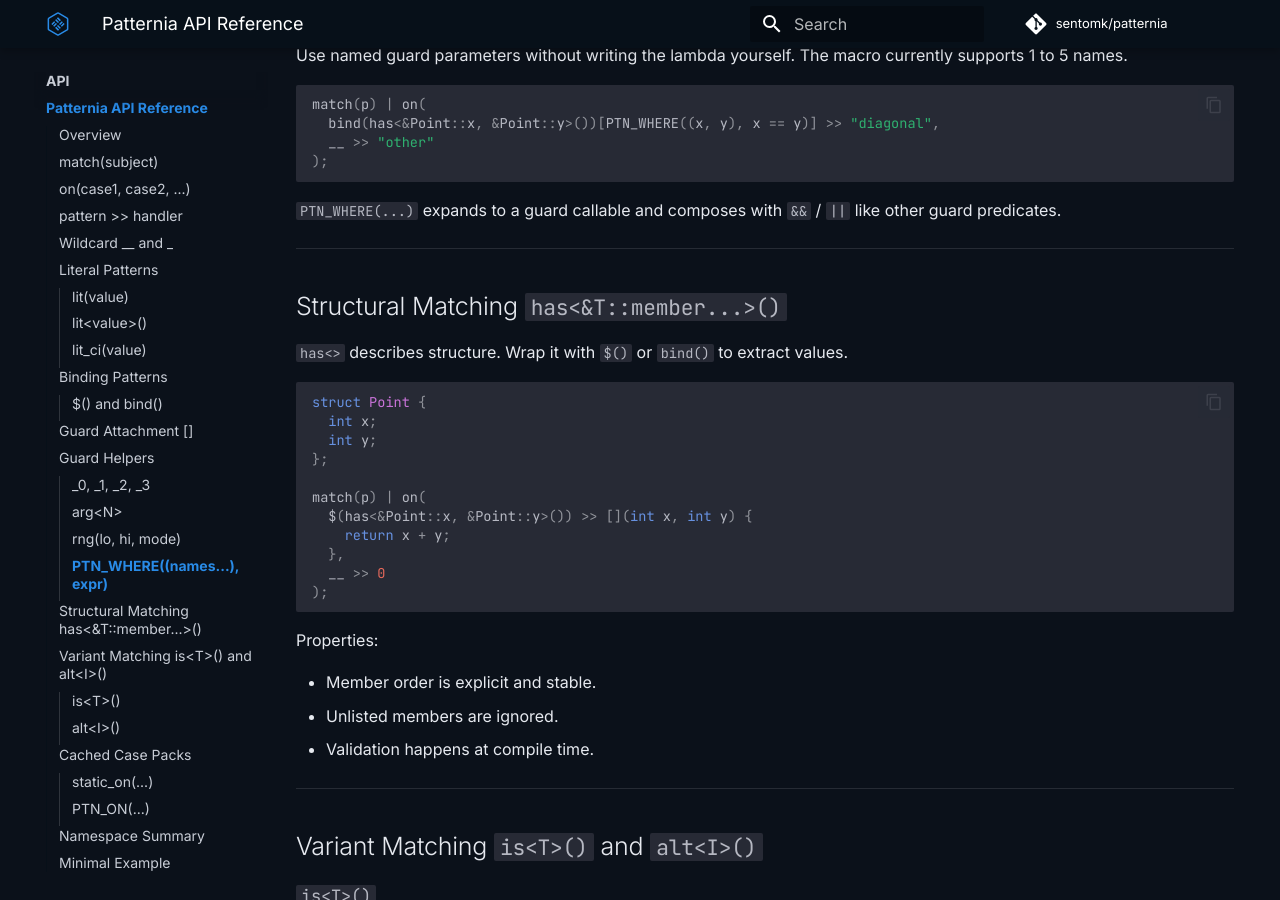
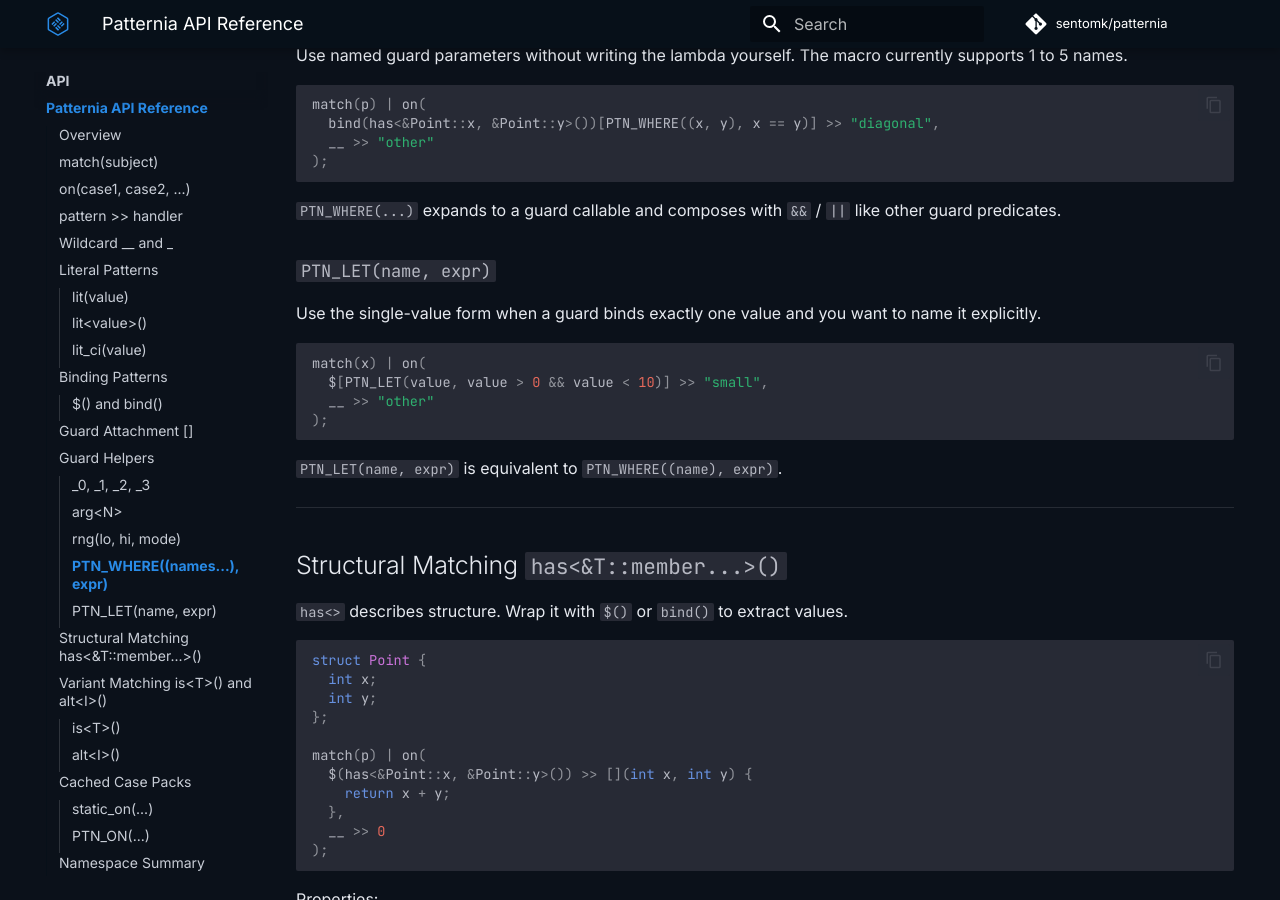
Before and after one commit to sentomk/patternia, an MkDocs documentation site: the page built from docs/api.md, in a window 1280 px wide and 900 px high, scrolled down 4718 px. Built offline with MkDocs 1.6.1 and Material for MkDocs 9.7.7, drawn with Linux system fonts in a browser that asks for light colours; comment, search, counter and statistics services are not loaded.

Commit message:
feat(guard): add PTN_LET single-value alias
Problem
- Named guard syntax existed only as PTN_WHERE((name), expr), which is awkward for the common single-value case.
- The guard docs did not offer a shorter named form alongside _0.

Implementation
- Added PTN_LET(name, expr) as a thin alias over PTN_WHERE((name), expr) in include/ptn/patternia.hpp.
- Added runtime coverage for plain and composed PTN_LET(...) guards in 	ests/tests_guard.cpp.
- Documented PTN_LET(...) in the API reference and predicate-guards tutorial.

Tests
- Built ptn_tests.
- Ran ctest --test-dir build --output-on-failure.

Notes
- This commit is additive only. The follow-up API cleanup will migrate existing single-value guard examples to PTN_LET(...) where appropriate.

````diff
--- a/docs/api.md
+++ b/docs/api.md
@@ -239,6 +239,20 @@
 `PTN_WHERE(...)` expands to a guard callable and composes with `&&` / `||`
 like other guard predicates.
 
+### `PTN_LET(name, expr)`
+
+Use the single-value form when a guard binds exactly one value and you want to
+ name it explicitly.
+
+```cpp
+match(x) | on(
+  $[PTN_LET(value, value > 0 && value < 10)] >> "small",
+  __ >> "other"
+);
+```
+
+`PTN_LET(name, expr)` is equivalent to `PTN_WHERE((name), expr)`.
+
 ---
 
 ## Structural Matching `has<&T::member...>()` {#structural-matching}
````
Also changed, not shown: docs/tutorials/predicate-guards.md (+9 -0 lines), 2 other files.
